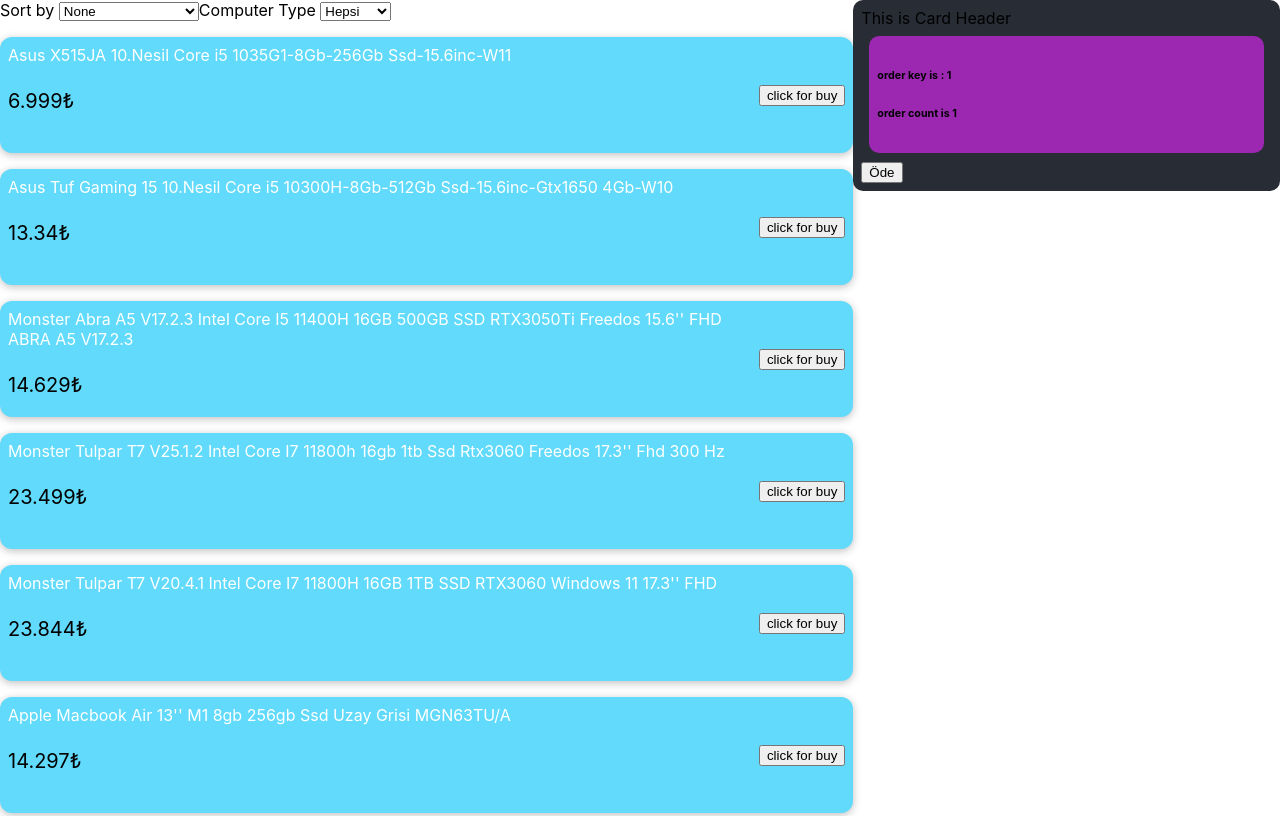
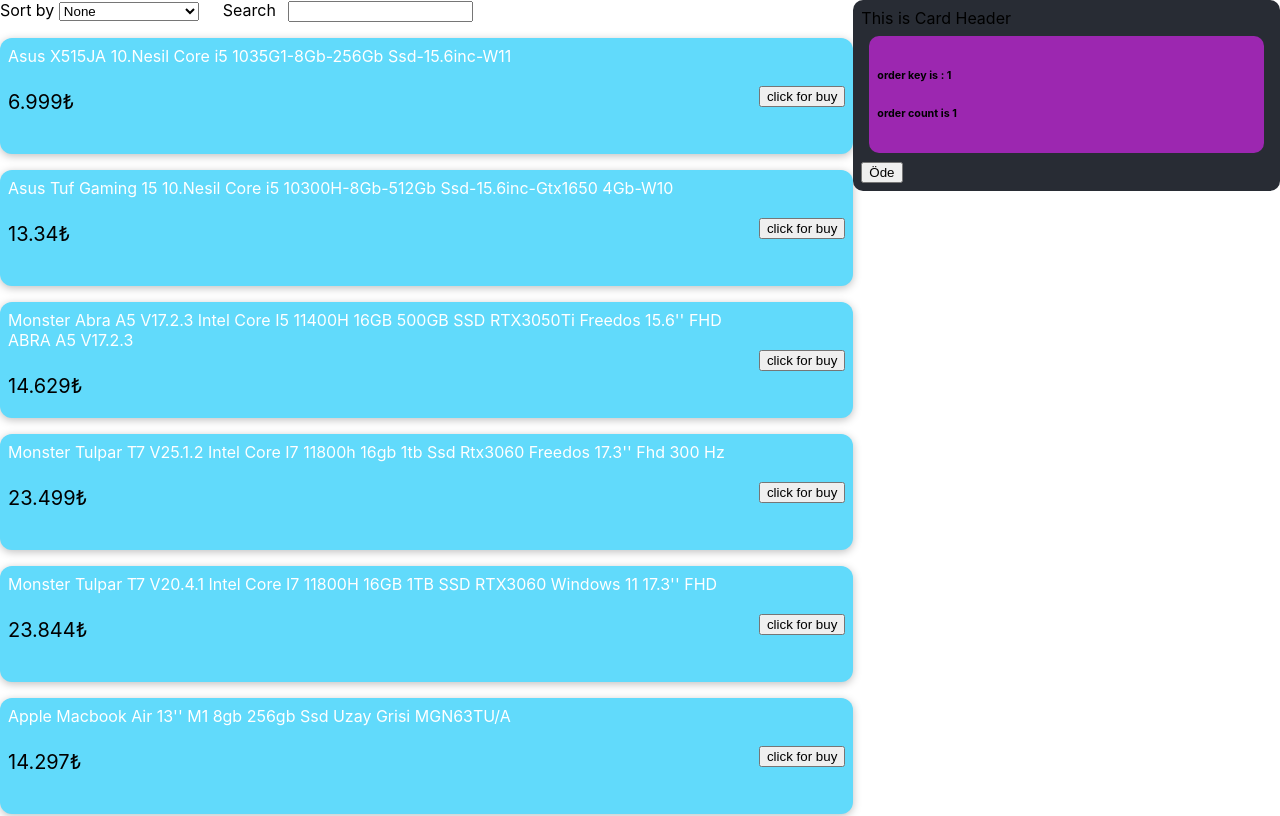
Before and after one commit to cemcois1/eticaretfrontend, a React (Create React App) app: page / in a window 1280 px wide. Shown: the top 816 px of the page. Built offline with nearby package versions, Linux system fonts and the light colour scheme.

Commit message:
search bar added filter removed

```diff
--- a/src/App.js
+++ b/src/App.js
@@ -7,6 +7,7 @@
 const DUMMY_PRODUCT_DATAS = [
     {
         id: "1",
+        productType: "PC",
         imageRef: './Components/src/images/Asus X515JA.jpg',
         title: "Asus X515JA 10.Nesil Core i5 1035G1-8Gb-256Gb Ssd-15.6inc-W11",
         category: "Asus",
@@ -20,7 +21,9 @@
     },
     {
         id: "2",
+        productType: "PC",
         imageRef: "src/images/AsusTuf.jpg",
+
         title: "Asus Tuf Gaming 15 10.Nesil Core i5 10300H-8Gb-512Gb Ssd-15.6inc-Gtx1650 4Gb-W10",
         amount: 13.340,
         category: "Asus",
@@ -33,6 +36,7 @@
     },
     {
         id: "3",
+        productType: "PC",
         imageRef: "src/images/Monster Abra A5.jpg",
         title: "Monster Abra A5 V17.2.3 Intel Core I5 11400H 16GB 500GB SSD RTX3050Ti Freedos 15.6'' FHD ABRA A5 V17.2.3",
         amount: 14.629,
@@ -47,6 +51,7 @@
     },
     {
         id: "4",
+        productType: "PC",
         imageRef: "src/images/Monster300hz.jpg",
         title: "Monster Tulpar T7 V25.1.2 Intel Core I7 11800h 16gb 1tb Ssd Rtx3060 Freedos 17.3'' Fhd 300 Hz",
         amount: 23.499,
@@ -61,6 +66,7 @@
     },
     {
         id: "5",
+        productType: "PC",
         imageRef: "src/images/Monster3060.jpg",
         title: "Monster Tulpar T7 V20.4.1 Intel Core I7 11800H 16GB 1TB SSD RTX3060 Windows 11 17.3'' FHD",
         amount: 23.844,
@@ -75,6 +81,7 @@
     },
     {
         id: "6",
+        productType: "PC",
         imageRef: "src/images/AppleMacbookAir.jpg",
         title: "Apple Macbook Air 13'' M1 8gb 256gb Ssd Uzay Grisi MGN63TU/A",
         amount: 14.297,
@@ -89,6 +96,7 @@
     },
     {
         id: "7",
+        productType: "PC",
         imageRef: "src/images/AppleMacbookAir16gb.jpg",
         title: "Apple Macbook Pro 14\" M1 Pro 16 gb 512gb Ssd Gümüş MKGR3TU/A",
         amount: 30.335,
@@ -135,7 +143,7 @@
         <div>
             <div className="parent">
                 <div className="child1"><Products onItemAdded={AppendToOrder} itemDatas={DUMMY_PRODUCT_DATAS}/></div>
-                <div className="child2"><Cart orders={getOrders}/></div>
+                <div className="child2"><Cart itemDatas={DUMMY_PRODUCT_DATAS} orders={getOrders}/></div>
 
 
             </div>
--- a/src/Components/Cart/OrderSorter.js
+++ b/src/Components/Cart/OrderSorter.js
@@ -1,7 +1,7 @@
 import Order from "./Order/Order";
 import React, {useState} from "react";
 
-const OrderSorter = (props) => {
+const OrderList  = (props) => {
 
     const displayOrders = () => {
 
@@ -18,4 +18,4 @@
     </div>
 }
 
-export default OrderSorter
+export default OrderList
--- a/src/Components/Prdoduct/ProductFilter.css
+++ b/src/Components/Prdoduct/ProductFilter.css
@@ -1,5 +1,9 @@
 .parent{
     display: flex;
+}
+.spaceleft{
+    margin-left: 1.5rem;
+    margin-right: .5rem;
 }
 .child1{
     flex: 2;
--- a/src/Components/Prdoduct/ProductFilter.js
+++ b/src/Components/Prdoduct/ProductFilter.js
@@ -1,19 +1,22 @@
-import React from "react";
+import React, {useState} from "react";
 import "./ProductFilter.css"
+
 const ProductFilter = (props) => {
-    const dropDownChangeHandler = (event) => {
-        props.onChangeFilter(event.target.value)
+    const [getSearchtext, setSearchtext] = useState("")
 
+    const SetSearchtext = (value) => {
+      props.onChangeFilter(value)
+        setSearchtext(value)
     }
+
     return <div className="">
+        <label className="spaceleft">Search </label>
+        <input
+            type="text"
+            value={getSearchtext}
+            onChange={event => SetSearchtext(event.target.value)}
+        />
 
-        <label>Computer Type </label>
-        <select value={props.sellectedCategory} onChange={dropDownChangeHandler}>
-            <option value='All'>Hepsi</option>
-            <option value='Asus'>Asus</option>
-            <option value='Monster'>Monster</option>
-            <option value='Apple'>Apple</option>
-        </select>
     </div>
 }
 export default ProductFilter
--- a/src/Components/Prdoduct/Products.js
+++ b/src/Components/Prdoduct/Products.js
@@ -4,27 +4,26 @@
 import ProductSorter from "./ProductSorter";
 
 const Products = (props) => {
-    const [filtredCategory, setFiltredCategory] = useState('All')
-    const [sortingType, setsortingType] = useState('None')
+    const [filtredCategory, setFiltredCategory] = useState('')
     const filterChangeHandler = Category => {
         console.log(Category);
         setFiltredCategory(Category);
     }
+
+    const [sortingType, setsortingType] = useState('None')
     const sortingChangeHandler = Type => {
         console.log(Type);
         setsortingType(Type);
     }
 
-
     const rawData = props.itemDatas
-
     const filteredData = props.itemDatas.filter(itemdata => {
-        if (filtredCategory == "All") return true;
-        if (itemdata.category == filtredCategory) {
+        console.log(filtredCategory)
+        if (filtredCategory == "") return true;
+        if (itemdata.title.toLowerCase().includes("" + filtredCategory.toLowerCase())) {
             return true
         }
     })
-
     const sortedData = () => {
         if (sortingType === "None") {
         }
@@ -36,11 +35,11 @@
         }
         return filteredData
     }
-
     const showedDatas = sortedData()
     const showableProduct = () => showedDatas.map((itemData) => {
         return (
-            <div key={itemData.id}><Product AddtoCart={props.onItemAdded} id={itemData.id} title={itemData.title} price={itemData.amount}
+            <div key={itemData.id}><Product AddtoCart={props.onItemAdded} id={itemData.id} title={itemData.title}
+                                            price={itemData.amount}
                                             imageRef={itemData.imageRef}/>
             </div>)
     });
@@ -49,8 +48,8 @@
     }
     return (<div>
         <div className="parent">
-        <div><ProductSorter SortingType={sortingType} onSortFuction={sortingChangeHandler}/></div>
-        <div><ProductFilter sellectedCategory={filtredCategory} onChangeFilter={filterChangeHandler}/></div>
+            <div><ProductSorter SortingType={sortingType} onSortFuction={sortingChangeHandler}/></div>
+            <div><ProductFilter sellectedCategory={filtredCategory} onChangeFilter={filterChangeHandler}/></div>
         </div>
         {showableProduct()}
     < /div>)
```
